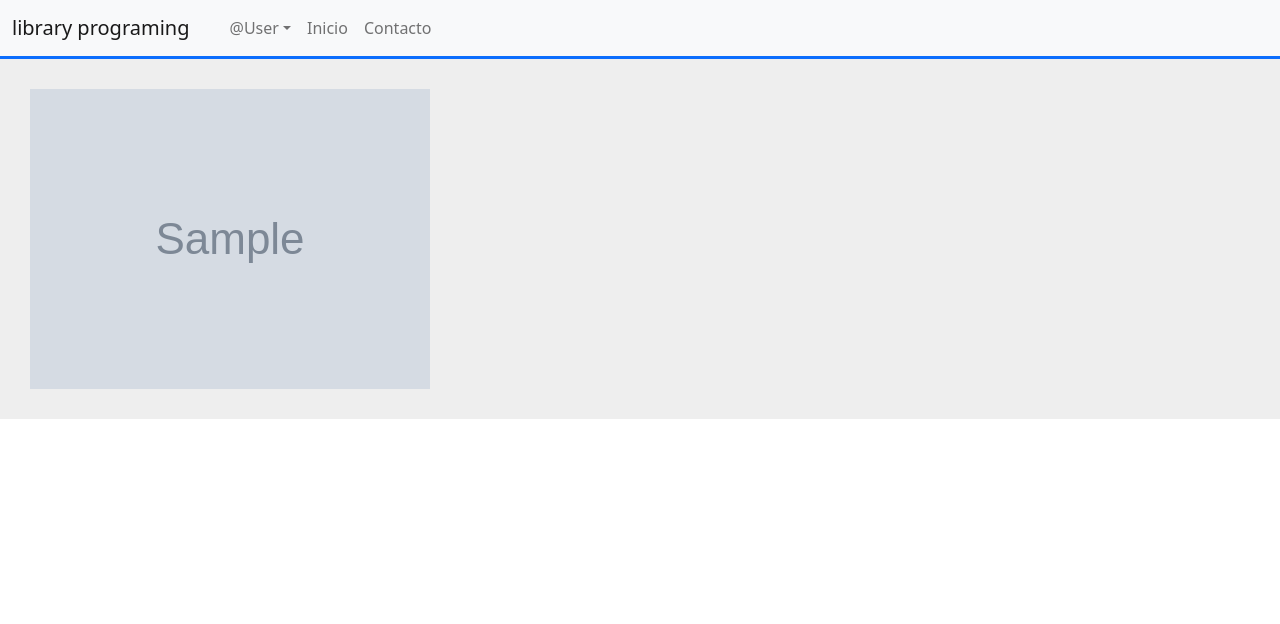
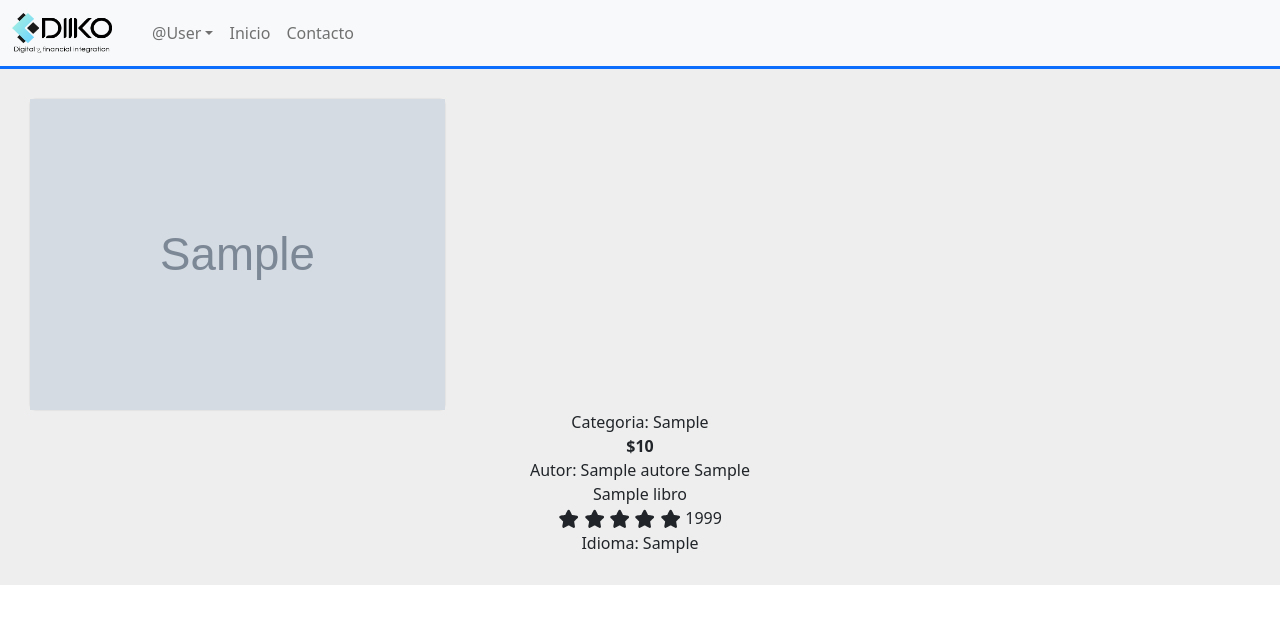
Before and after one commit to Jovas312/Libreria, a Django app: page /informacion/1 in a window 1280 px wide. Shown: the top 624 px of the page. Run offline with Django 3.2, Linux system fonts and the light colour scheme; tables that the repository leaves empty hold one stand-in row (values such as "Sample post"); grey boxes marked "Sample" are stand-in pictures; some libraries are stand-ins or nearby versions.

Commit message:
Librería 4.4

```diff
--- a/Sistema_Administracion/Index/static/Index/css/Index.css
+++ b/Sistema_Administracion/Index/static/Index/css/Index.css
@@ -17,7 +17,7 @@
 }
 
 .Libros{
-    max-width: 280px;
+    max-width: 300px;
     display: flex;
     flex-flow: column;
     border-radius: 6px;
@@ -34,6 +34,7 @@
 
 .Libros > img{
     width: 100%;
+    height: 400px;
     object-fit: cover;
 }
 
@@ -46,6 +47,7 @@
     padding: 1em;
     display: flex;
     flex-flow: column;
+    height: 200px;
 }
 
 .Informacion * + *{
--- a/Sistema_Administracion/Index/static/Index/css/grilla.css
+++ b/Sistema_Administracion/Index/static/Index/css/grilla.css
@@ -1,6 +1,6 @@
 .Contenedor{
     display: grid;
     grid-template-columns: repeat(auto-fit, 280px);
-    grid-template-rows: 1fr;
+    grid-template-rows: 2fr;
     gap: 1rem;
 }
--- /dev/null
+++ b/Sistema_Administracion/Index/static/Index/css/informacion.css
@@ -0,0 +1,17 @@
+.Info{
+    max-width: 415px;
+    display: flex;
+    flex-flow: column;
+    border-radius: 6px;
+    box-shadow: 0 0 0.1em rgba(0, 0, 0, 0.2);
+    background-color: rgb(255, 255, 255);
+    cursor: pointer;
+    transition-property: box-shadow;
+    transition-duration: 0.3s;
+}
+
+.Text{
+    display: flex;
+    flex-flow: column;
+    align-items: center;
+}
--- a/Sistema_Administracion/Index/templates/principal.html
+++ b/Sistema_Administracion/Index/templates/principal.html
@@ -19,7 +19,7 @@
     <script src="http://code.jquery.com/jquery-3.6.0.min.js"></script>
     <nav class="navbar navbar-expand-md navbar-light bg-light border-3 border-bottom border-primary">
         <div class="container-fluid">
-            <a href="#" class="navbar-brand">library programing</a>
+            <a href="{% url 'principal' %}" class="navbar-brand"><img class="Log" src="{% static '/Index/img/Logo.png' %}" alt="" width="100" height="40"></a>
             <button type="button" class="navbar-toggler" data-bs-toggle="collapse" data-bs-target="#MenuNavegacion">
                 <span class="navbar-toggler-icon"></span>
             </button>
@@ -50,10 +50,10 @@
                     </li>
                     {% endif %}
                     <li class="nav-item">
-                        <a class="nav-link" href="">Inicio</a>
+                        <a class="nav-link" href="{% url 'principal' %}">Inicio</a>
                     </li>
                     <li class="nav-item">
-                        <a class="nav-link" href="">Contacto</a>
+                        <a class="nav-link" href="https://wa.link/pvv18v">Contacto</a>
                     </li>
                     {% if user.is_authenticated %}
                     <li class="nav-item">
--- a/Sistema_Administracion/Index/templates/registration/informacion.html
+++ b/Sistema_Administracion/Index/templates/registration/informacion.html
@@ -8,6 +8,7 @@
     <link href="https://fonts.googleapis.com/css2? family=Urbanist&display=swap" rel="stylesheet">
     <link rel="stylesheet" href="{% static '/Index/css/grilla.css' %}" type="text/css">
     <link rel="stylesheet" href="{% static '/Index/css/Index.css' %}" type="text/css">
+    <link rel="stylesheet" href="{% static '/Index/css/informacion.css' %}" type="text/css">
     <meta charset="UTF-8">
     <meta http-equiv="X-UA-Compatible" content="IE=edge">
     <meta name="viewport" content="width=device-width, initial-scale=1.0">
@@ -19,7 +20,8 @@
     <script src="http://code.jquery.com/jquery-3.6.0.min.js"></script>
     <nav class="navbar navbar-expand-md navbar-light bg-light border-3 border-bottom border-primary">
         <div class="container-fluid">
-            <a href="{% url 'principal' %}" class="navbar-brand">library programing</a>
+            <a href="{% url 'principal' %}" class="navbar-brand"><img class="Log"
+                    src="{% static '/Index/img/Logo.png' %}" alt="" height="40" width="100"></a>
             <button type="button" class="navbar-toggler" data-bs-toggle="collapse" data-bs-target="#MenuNavegacion">
                 <span class="navbar-toggler-icon"></span>
             </button>
@@ -54,7 +56,7 @@
                         <a class="nav-link" href="{% url 'principal' %}">Inicio</a>
                     </li>
                     <li class="nav-item">
-                        <a class="nav-link" href="">Contacto</a>
+                        <a class="nav-link" href="https://wa.link/pvv18v">Contacto</a>
                     </li>
                     {% if user.is_authenticated %}
                     <li class="nav-item">
@@ -66,14 +68,31 @@
         </div>
     </nav>
     <div class="Contenedor_Total">
-        <div>
+        {% load humanize %}
+        <div class="Info">
             <img src="{{libro.imagen.url}}" alt="" class="Libro_IMG">
         </div>
-    </div>
-    <script src="https://cdn.jsdelivr.net/npm/bootstrap@5.1.1/dist/js/bootstrap.bundle.min.js"
-    integrity="sha384-/bQdsTh/da6pkI1MST/rWKFNjaCP5gBSY4sEBT38Q/9RBh9AH40zEOg7Hlq2THRZ"
-    crossorigin="anonymous"></script>
-<script type="text/javascript" src="{% static '/Index/js/friconix.js' %}"> </script>
+        <div class="Text">
+            <span class="Cate">{{libro.categoria}}</span>
+            <span class="Price"><b>${{libro.precio | intcomma}}</b></span>
+            <span class="Aut">{{libro.autor}}</span>
+            <span class="Title">{{libro.titulo | capfirst}}</span>
+            <div class="Calif">
+                <span>
+                    <i class="fi-xnsuxl-star-solid"></i>
+                    <i class="fi-xnsuxl-star-solid"></i>
+                    <i class="fi-xnsuxl-star-solid"></i>
+                    <i class="fi-xnsuxl-star-solid"></i>
+                    <i class="fi-xnsuxl-star-solid"></i>
+                </span>
+                <span>1999</span>
+            </div>
+            <span class="Idiom">Idioma: {{libro.idioma}}</span>
+        </div>
+        <script src="https://cdn.jsdelivr.net/npm/bootstrap@5.1.1/dist/js/bootstrap.bundle.min.js"
+            integrity="sha384-/bQdsTh/da6pkI1MST/rWKFNjaCP5gBSY4sEBT38Q/9RBh9AH40zEOg7Hlq2THRZ"
+            crossorigin="anonymous"></script>
+        <script type="text/javascript" src="{% static '/Index/js/friconix.js' %}"> </script>
 </body>
 
 </html>
```
Also changed, not shown: Sistema_Administracion/Index/static/Index/img/Logo.png (added).
